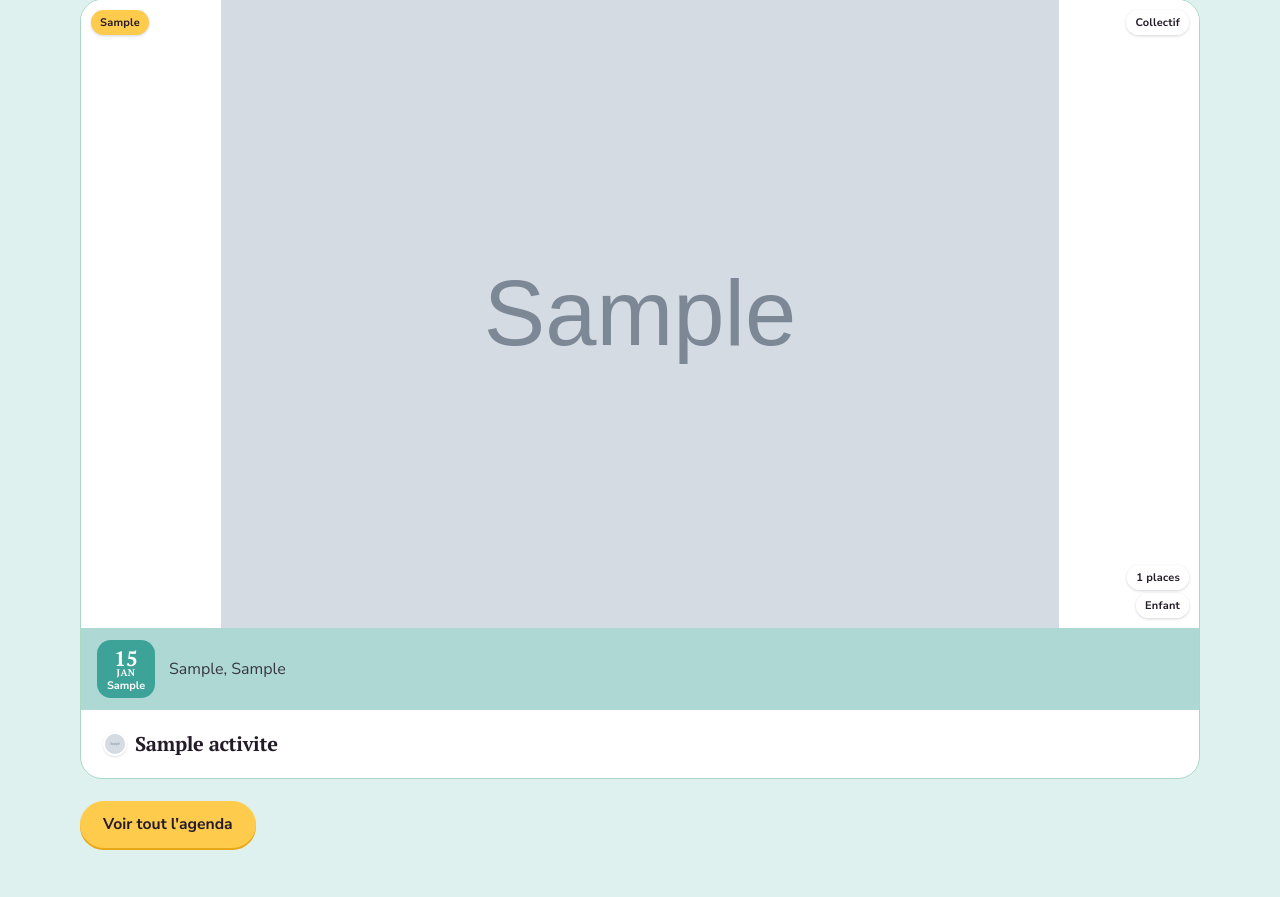
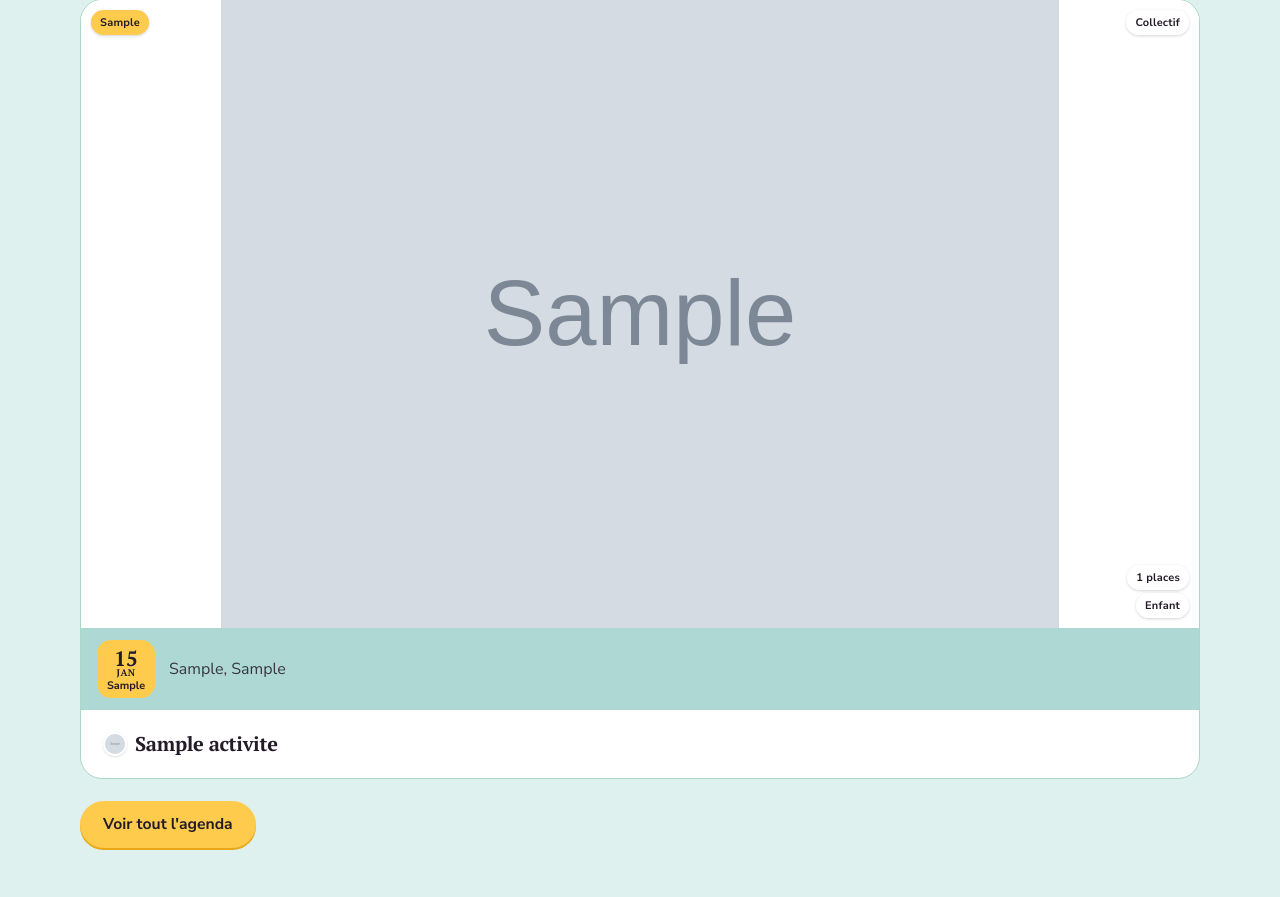
Before and after one commit to assomavka-mas/MAVKA-admin, a PHP site: page / in a window 1280 px wide. Shown: the part 2093-2990 px from the top of the page. Run offline with PHP 8.4, Linux system fonts and the light colour scheme; tables that the repository leaves empty hold one stand-in row (values such as "Sample post"); grey boxes marked "Sample" are stand-in pictures; data that the repository does not hold is empty.

Commit message:
Passe le pavé date/heure des cartes activité en jaune
Plus visible que le vert précédent — c'est l'information sur laquelle
l'utilisateur doit s'arrêter en premier sur une carte.

Co-Authored-By: Claude Sonnet 5 <noreply@anthropic.com>
Claude-Session: https://claude.ai/code/session_01UY3iUaiudK9LGosJdDt1VG

```diff
--- a/assets/event-card.css
+++ b/assets/event-card.css
@@ -59,7 +59,7 @@
 .strip{background:color-mix(in srgb, var(--ec-teal) 42%, white); padding:12px 16px; display:flex; align-items:center; gap:14px; color:var(--ec-ink)}
 .strip__row{display:flex; align-items:baseline; gap:8px; flex-wrap:wrap}
 .strip__badge{
-  background:var(--ec-teal); color:#fff; border-radius:14px; flex:none; width:58px; height:58px;
+  background:var(--ec-sun); color:var(--ec-ink); border-radius:14px; flex:none; width:58px; height:58px;
   display:flex; flex-direction:column; align-items:center; justify-content:center; text-align:center; line-height:1.05;
 }
 .strip__badge--wide{width:auto; min-width:58px; padding:8px 10px}
```
